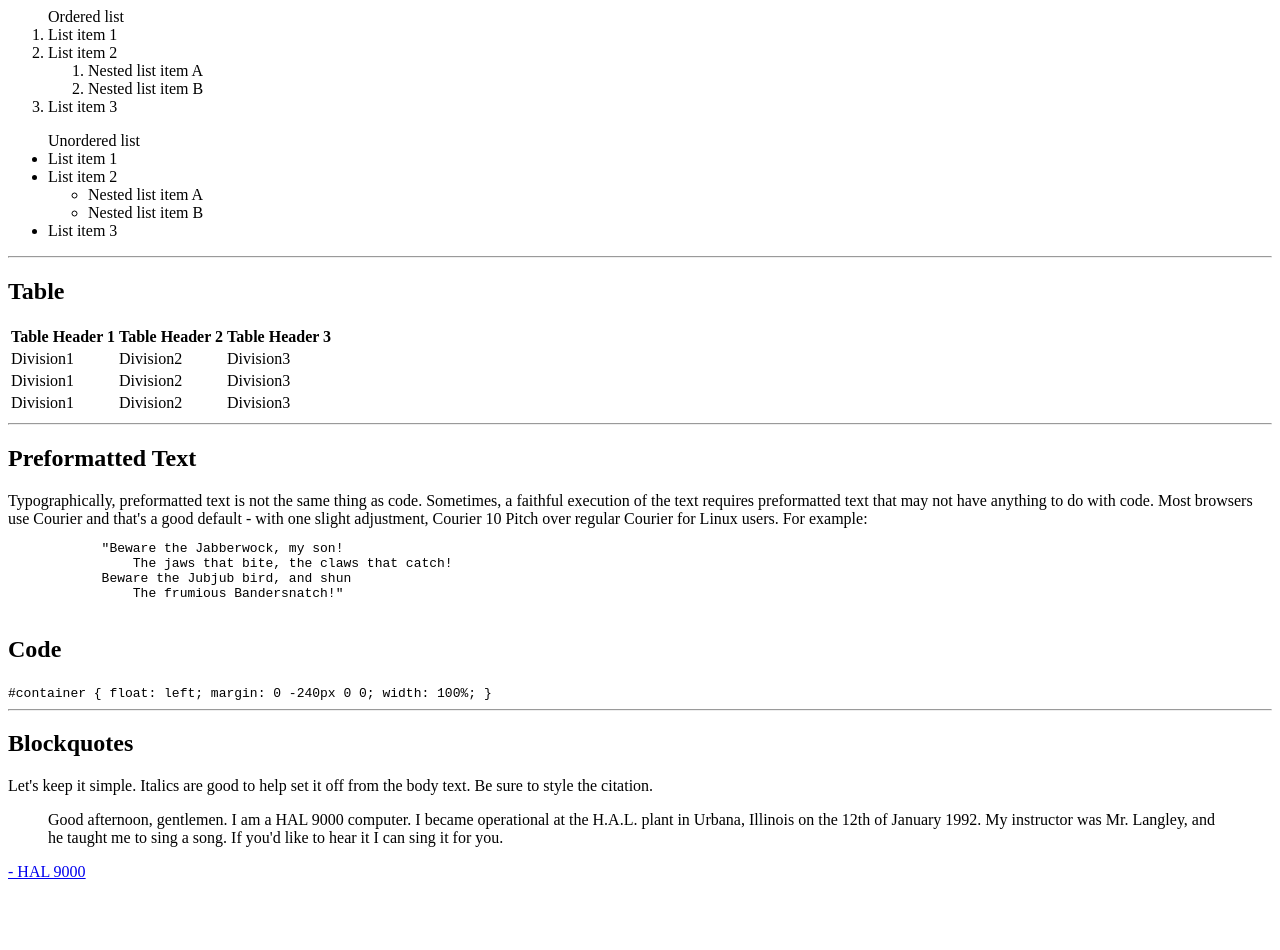
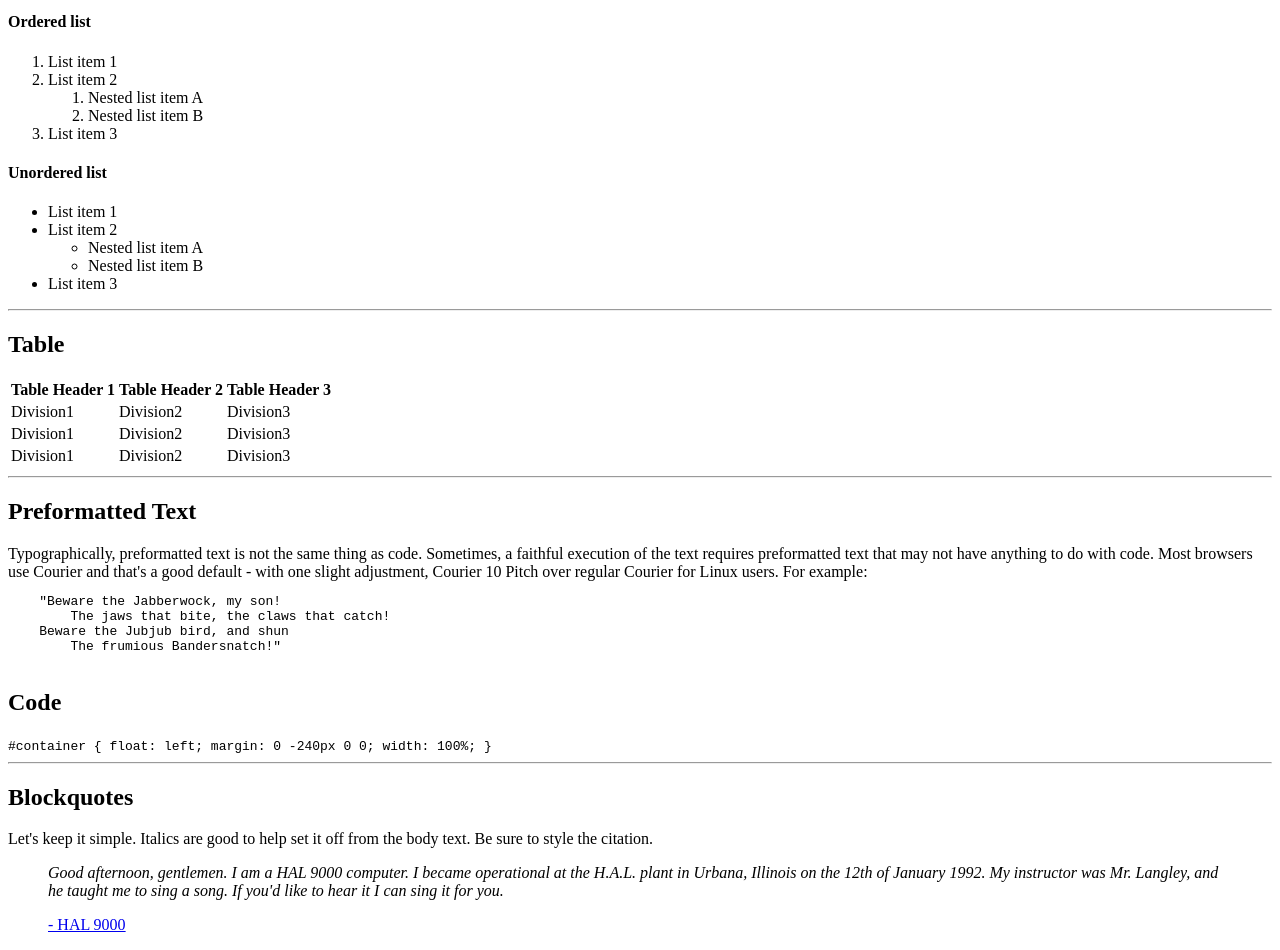
Before and after one commit to lnikiniki/task1, a plain HTML site: page task1.html in a window 1280 px wide. Shown: the part 620-1570 px from the top of the page. Before the commit the page ends 1517 px from the top, so only its background shows below. Drawn offline with Linux system fonts and the light colour scheme.

Commit message:
task 1 fixes

```diff
--- a/task1.html
+++ b/task1.html
@@ -37,7 +37,8 @@
         <dd>An exact statement or description of the nature, scope, or meaning of something: <em>our definition of what constitutes
                 poetry.</em></dd>
     </dl>
-    <ol>Ordered list
+    <h4>Ordered list</h4>
+    <ol>
         <li> List item 1</li>
         <li> List item 2</li>
         <ol>
@@ -46,7 +47,8 @@
         </ol>
         <li>List item 3</li>
     </ol>
-    <ul>Unordered list
+    <h4>Unordered list</h4>
+    <ul>
         <li> List item 1</li>
         <li> List item 2</li>
         <ul>
@@ -85,10 +87,10 @@
     text that may not have anything to do with code. Most browsers use Courier and that's a good default - with one slight
     adjustment, Courier 10 Pitch over regular Courier for Linux users. For example:
     <pre>
-            "Beware the Jabberwock, my son!
-                The jaws that bite, the claws that catch!
-            Beware the Jubjub bird, and shun
-                The frumious Bandersnatch!"
+    "Beware the Jabberwock, my son!
+        The jaws that bite, the claws that catch!
+    Beware the Jubjub bird, and shun
+        The frumious Bandersnatch!"
         </pre>
     <h2>Code</h2>
         <code>
@@ -101,8 +103,9 @@
         <hr>
         <h2>Blockquotes</h2>
         Let's keep it simple. Italics are good to help set it off from the body text. Be sure to style the citation.
-        <blockquote>Good afternoon, gentlemen. I am a HAL 9000 computer. I became operational at the H.A.L. plant in Urbana, Illinois on the 12th of January 1992. My instructor was Mr. Langley, and he taught me to sing a song. If you'd like to hear it I can sing it for you.</blockquote>
-        <p><a href="#">- HAL 9000</a></p>
+        <blockquote><cite>Good afternoon, gentlemen. I am a HAL 9000 computer. I became operational at the H.A.L. plant in Urbana, Illinois on the 12th of January 1992. My instructor was Mr. Langley, and he taught me to sing a song. If you'd like to hear it I can sing it for you.</cite>
+        <p><a href="https://j3wnlp4p79.codesandbox.io/#">- HAL 9000</a></p>
+        </blockquote>
     </body>
 
 </html>
```
